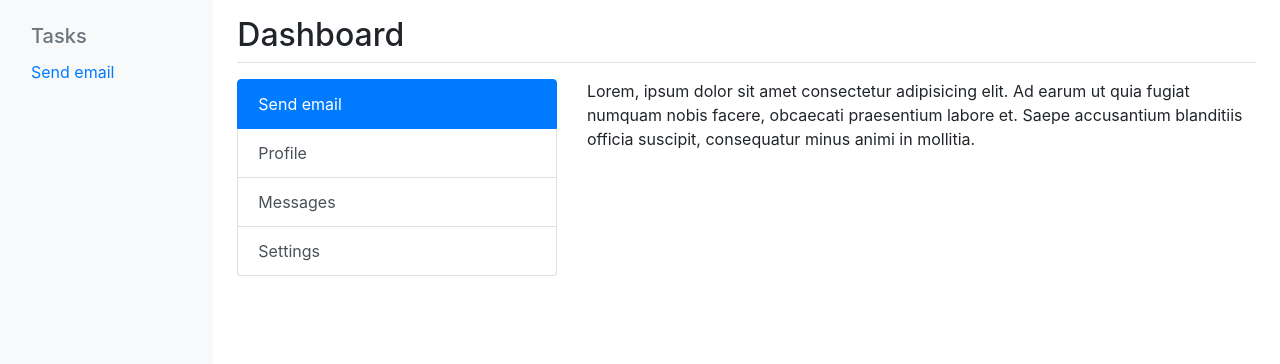
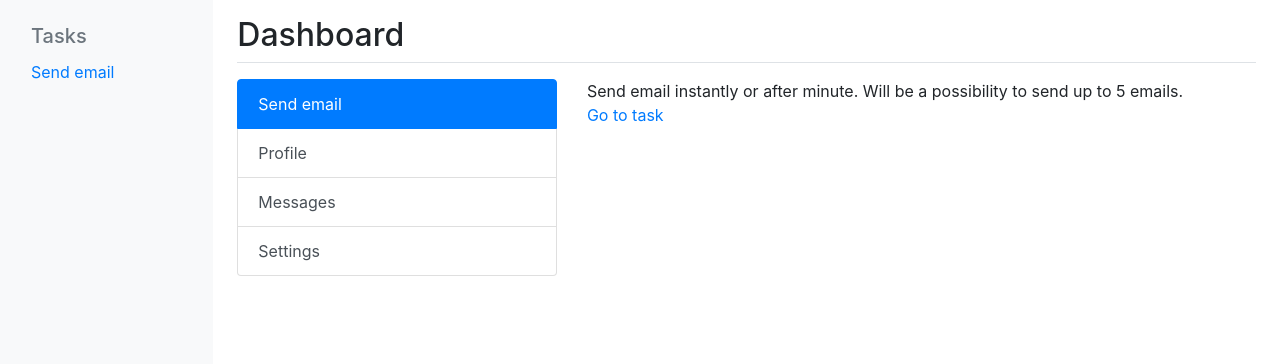
Before and after one commit to FuckBrains/task-queue, a Flask app: page / in a window 1280 px wide. Shown: the part 56-420 px from the top of the page. Run offline with Flask 2, Linux system fonts and the light colour scheme; some libraries are stand-ins or nearby versions.

Commit message:
Emails already may sent. Progress bar in progress

```diff
--- a/app/__init__.py
+++ b/app/__init__.py
@@ -1,5 +1,6 @@
 from flask import Flask
 from celery import Celery
+from flask_mail import Mail
 from .config import Config
 import os
 
@@ -28,5 +29,6 @@ app.config.update(
     CELERY_RESULT_BACKEND='redis://localhost:6379/0'
 )
 celery = make_celery(app)
+mail = Mail(app)
 
 from . import task_queue
--- a/app/config.py
+++ b/app/config.py
@@ -5,6 +5,6 @@ class Config(object):
     MAIL_SERVER = 'smtp.googlemail.com'
     MAIL_PORT = 587
     MAIL_USE_TLS = True
-    MAIL_USERNAME = os.environ.get('MAIL_USERNAME')
-    MAIL_PASSWORD = os.environ.get('MAIL_PASSWORD')
-    MAIL_DEFAULT_SENDER = 'flask@example.com'
+    MAIL_USERNAME = os.environ.get("MAIL_USERNAME")
+    MAIL_PASSWORD = os.environ.get("MAIL_PASSWORD")
+    MAIL_DEFAULT_SENDER = 'taskqueueapplication@gmail.com'
--- a/app/static/js/script.js
+++ b/app/static/js/script.js
@@ -0,0 +1,45 @@
+function getRandom(max) {
+    return Math.floor(Math.random() * Math.floor(max))
+}
+
+function getRandomColor() {
+    number = getRandom(6);
+    switch (number) {
+        case 0:
+            return ""
+        case 1:
+            return "success"
+        case 2:
+            return "danger"
+        case 3:
+            return "warning"
+        case 4:
+            return "info"
+        case 5:
+            return "secondary"
+    }
+}
+
+function start_long_task() {
+    div = $(
+      `<div class="task"><div class="row mx-1 justify-content-between"><h5>Task starting</h5><h6>Status: starting</h6></div><div class="progress"><divclass="progress-bar progress-bar-striped bg-${getRandomColor()}" role="progressbar" style="width: 0%;"></div></div></div><hr>`,
+    );
+    $(".task-list").append(div)
+
+    $.ajax({
+        type: "POST",
+        url: window.location.pathname,
+        success: function(data, status, request) {
+            status_url = request.getResponseHeader('location')
+            update_progress(status_url)
+        }
+
+    })
+}
+
+function update_progress(status_url) {
+    $.getJSON(status_url, function(data) {
+        percent = parseInt(data['current'])
+
+    })
+}
--- a/app/task_queue/routes.py
+++ b/app/task_queue/routes.py
@@ -1,5 +1,6 @@
-from flask import render_template, request
+from flask import render_template, request, redirect, url_for, jsonify
 from .. import app
+from .tasks import send_async_email
 
 
 @app.route("/", methods=["GET", "POST"])
@@ -8,7 +9,46 @@ def index():
         return render_template("index.html")
 
 
-@app.route("/send-email", methods=["GET", "POST"])
+@app.route("/status/<task_id>")
+def task_status(task_id, task):
+    process = task.AsyncResult(task_id)
+    if process.state == 'PENDING':
+        response = {
+            'state': process.state,
+            'current': 0,
+            'total': 1,
+            'status': "Pending"
+        }
+    elif process.state != 'FAILURE':
+        response = {
+            'state': process.state,
+            'current': process.info.get('current', 0),
+            'total': process.info.get('total', 1),
+            'status': process.info.get('status', '')
+        }
+    else:
+        response = {
+            'state': process.state,
+            'current': 1,
+            'total': 1,
+            'status': str(process.info)
+        }
+    return jsonify(response)
+
+
+@app.route("/tasks/send-email", methods=["GET", "POST"])
 def send_email():
     if request.method == "GET":
         return render_template("send_email.html")
+    email = request.form["email"]
+    email_data = {
+        'subject': "Sample message from localhost",
+        'to': email,
+        'body': "This is a test email sent from a bachground Celery task"
+    }
+    if request.form['submit'] == "Send":
+        task = send_async_email.delay(email_data)
+    else:
+        task = send_async_email.apply_async(args=[email_data], countdown=60)
+
+    return jsonify({}), 202, {'location': url_for('task_status', task_id=task.id, task=task)}
--- a/app/templates/base.html
+++ b/app/templates/base.html
@@ -65,9 +65,6 @@
       integrity="sha384-wfSDF2E50Y2D1uUdj0O3uMBJnjuUD4Ih7YwaYd1iqfktj0Uod8GCExl3Og8ifwB6"
       crossorigin="anonymous"
     ></script>
-    <script src="https://cdnjs.cloudflare.com/ajax/libs/feather-icons/4.9.0/feather.min.js"></script>
-    <script src="https://cdnjs.cloudflare.com/ajax/libs/Chart.js/2.7.3/Chart.min.js"></script>
-    <script src="https://cdnjs.cloudflare.com/ajax/libs/socket.io/2.3.0/socket.io.js"></script>
     <script src="../static/js/script.js"></script>
   </body>
 </html>
--- a/app/templates/index.html
+++ b/app/templates/index.html
@@ -50,9 +50,9 @@
           role="tabpanel"
           aria-labelledby="list-home-list"
         >
-          Lorem, ipsum dolor sit amet consectetur adipisicing elit. Ad earum ut quia fugiat numquam
-          nobis facere, obcaecati praesentium labore et. Saepe accusantium blanditiis officia
-          suscipit, consequatur minus animi in mollitia.
+        Send email instantly or after minute. Will be a possibility to send up to 5 emails.
+        <br>
+        <a href="/send-email">Go to task</a>
         </div>
         <div
           class="tab-pane fade"
```
Also changed, not shown: app/task_queue/tasks.py (+16 -8 lines), app/templates/send_email.html (+25 -1 lines), 1 other file.
